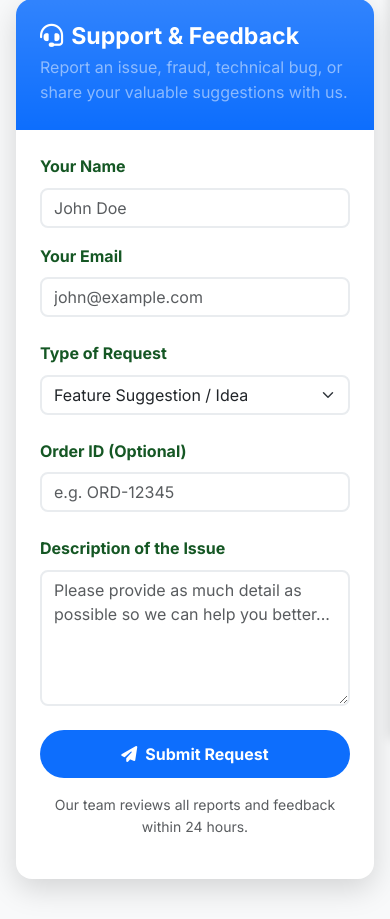
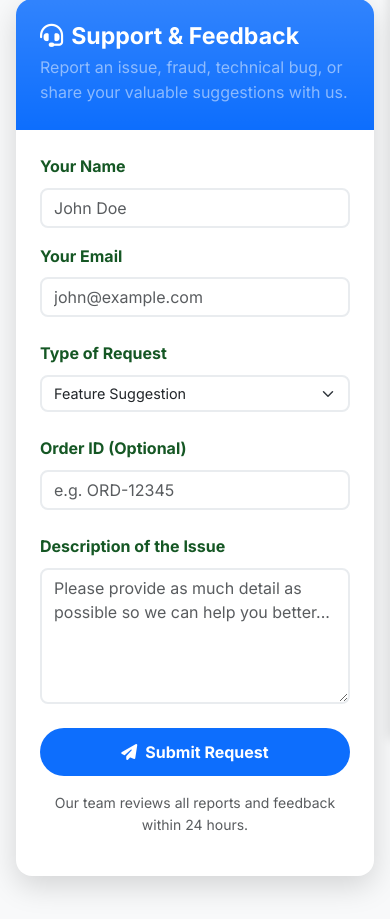
Before and after one commit to Dipendra2003/Farmlink-AI, a Flask app: page /report-issue in a window 390 px wide. Shown: the part 105-1024 px from the top of the page. Run offline with Flask 3, Linux system fonts and the light colour scheme; some libraries are stand-ins or nearby versions.

Commit message:
FarmLink Ai

```diff
--- a/templates/pages/report_issue.html
+++ b/templates/pages/report_issue.html
@@ -38,16 +38,23 @@
 
                             <div class="mb-4">
                             <label class="form-label fw-bold">Type of Request</label>
+                            <style>
+                                @media (max-width: 576px) {
+                                    .form-select, .form-select option, .form-select optgroup {
+                                        font-size: 0.9rem;
+                                    }
+                                }
+                            </style>
                             <select class="form-select" name="issue_type" required>
                                 <optgroup label="Feedback & Ideas">
-                                    <option value="suggestion">Feature Suggestion / Idea</option>
-                                    <option value="bug">Technical Bug / Website Error</option>
+                                    <option value="suggestion">Feature Suggestion</option>
+                                    <option value="bug">Technical Bug / Error</option>
                                 </optgroup>
                                 <optgroup label="Order & Seller Issues">
                                     <option value="fraud">Fraud / Fake Seller</option>
-                                    <option value="quality">Bad Quality Produce</option>
+                                    <option value="quality">Quality Issue (Bad Produce)</option>
                                     <option value="payment">Payment Problem</option>
-                                    <option value="delivery">Delivery Delay / Not Received</option>
+                                    <option value="delivery">Delivery Delay / Missing</option>
                                 </optgroup>
                                 <option value="other">Other</option>
                             </select>
```
